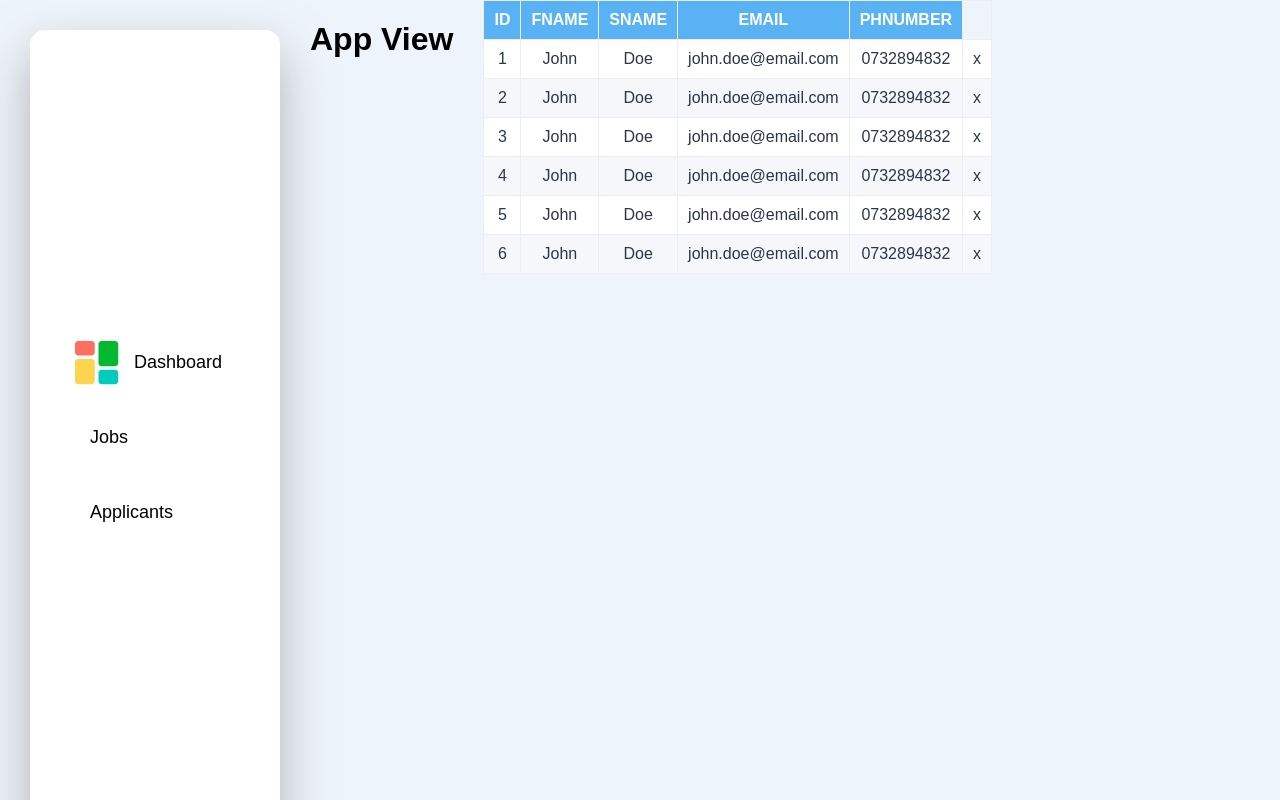
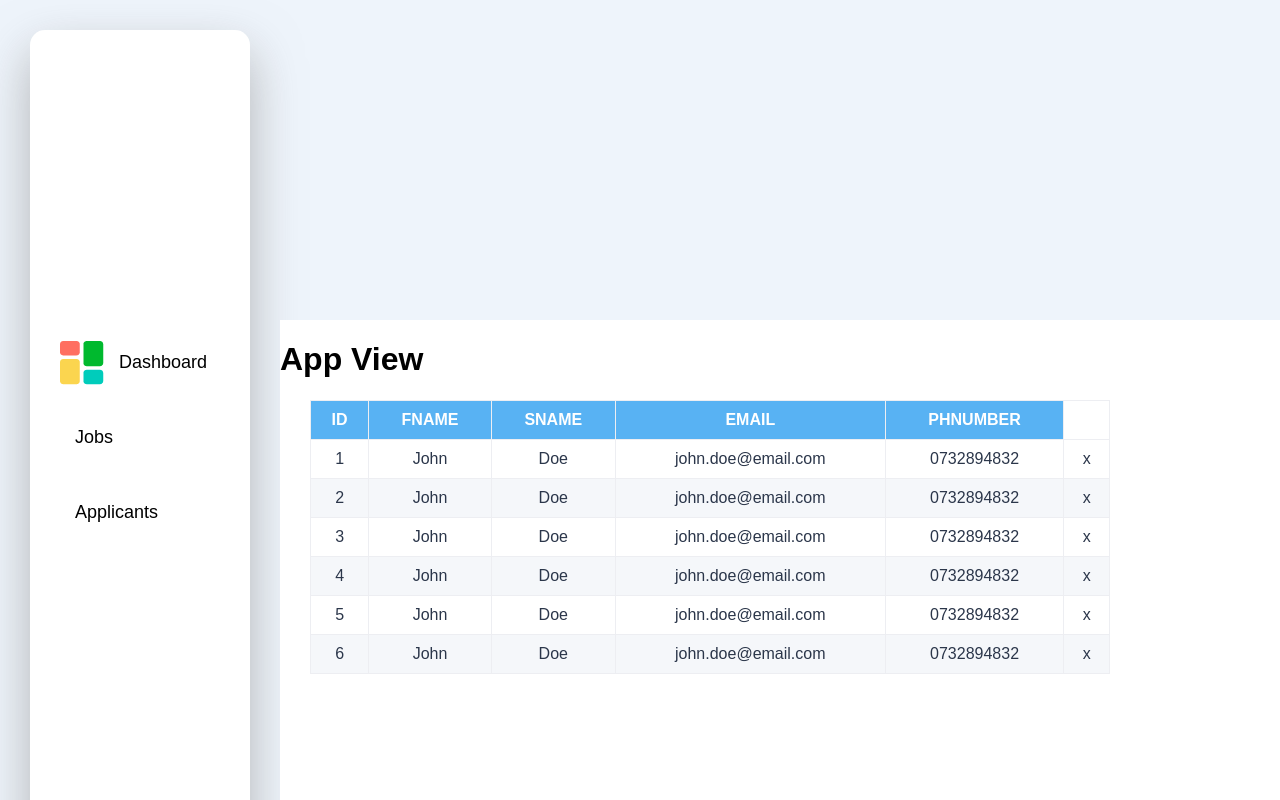
Before and after one commit to rlaurentiu4/HR-Dashboard-App, a React app: page /applicantView in a window 1280 px wide. Shown: the top 800 px of the page. Built offline with nearby package versions, Linux system fonts and the light colour scheme.

Commit message:
ctn fix for views

```diff
--- a/src/app.crit.less
+++ b/src/app.crit.less
@@ -193,7 +193,7 @@ textarea {
     margin-top: 10px;
 }
 
-.job_view-table-ctn {
+._view-table-ctn {
     width: 1500px;
     height: 730px;
     background-color: white;
--- a/src/components/applicatView.jsx
+++ b/src/components/applicatView.jsx
@@ -5,8 +5,10 @@ class ApplicantView extends React.Component {
   render() {
     return (
       <React.Fragment>
-        <h1>App View</h1>
-        <AppTable />
+        <div className="_view-table-ctn">
+          <h1>App View</h1>
+          <AppTable />
+        </div>
       </React.Fragment>
     );
   }
--- a/src/components/jobView.jsx
+++ b/src/components/jobView.jsx
@@ -31,7 +31,7 @@ class JobsView extends React.Component {
             <button onClick={this.showFormApp}>Add Applicant</button>
             {showForm && <AddAppForm closeForm={this.closeFormApp} />}
           </div>
-          <div className="job_view-table-ctn">
+          <div className="_view-table-ctn">
             <div style={{ display: 'flex' }}>
               <h3>List with all the available jobs</h3>
               <input
```
